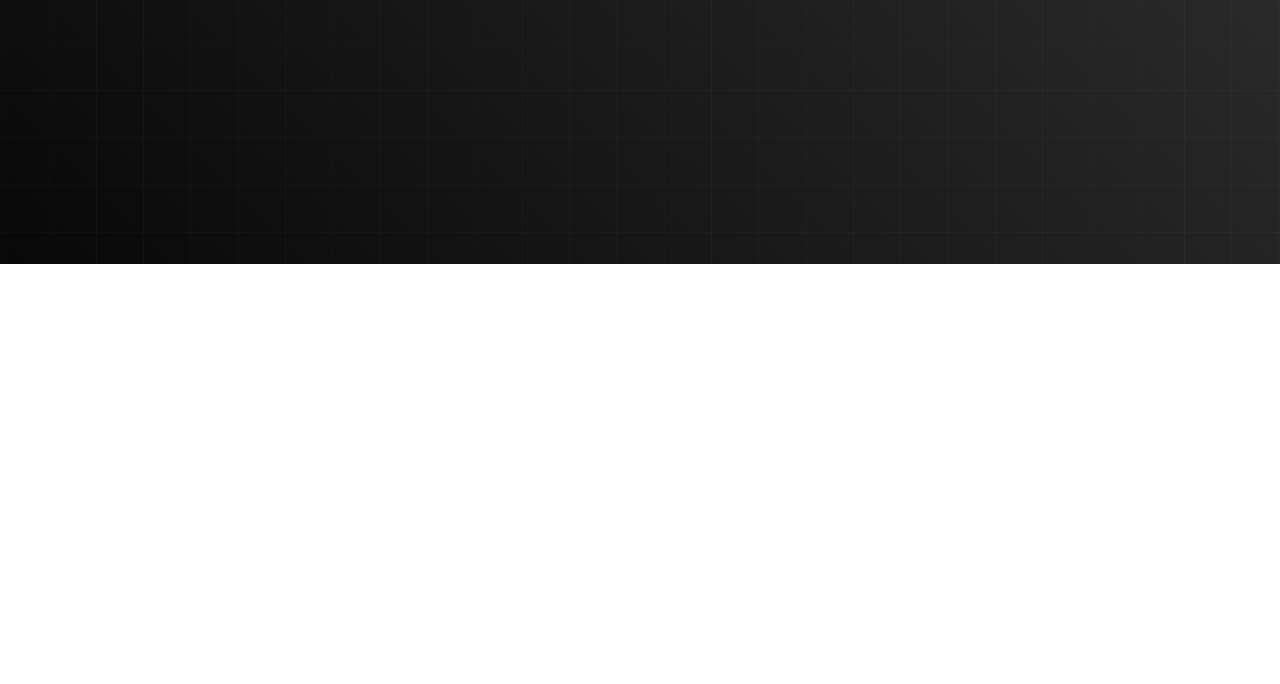
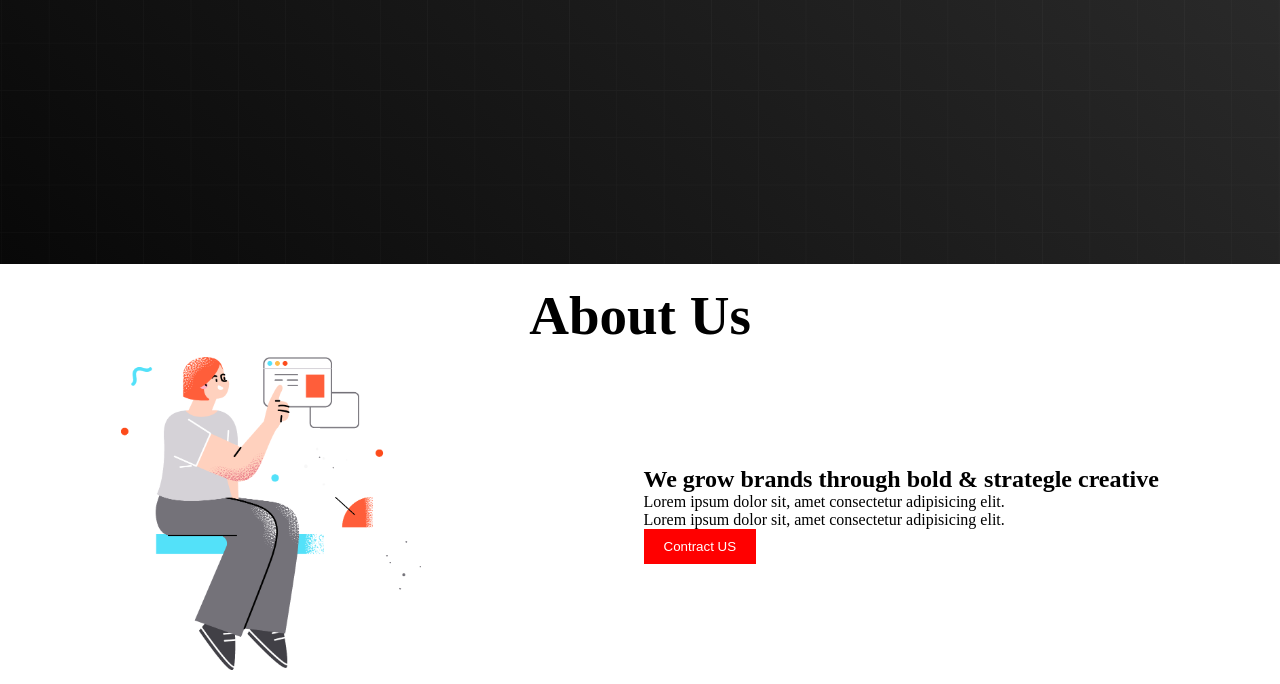
Before and after one commit to ronyvaiyaauniqued01/geekfolio-project-0.1, a plain HTML site: page index.html in a window 1280 px wide. Shown: the part 604-1288 px from the top of the page. Before the commit the page ends 868 px from the top, so only its background shows below. Drawn offline with Linux system fonts and the light colour scheme.

Commit message:
main section

```diff
--- a/index.html
+++ b/index.html
@@ -42,6 +42,24 @@
                 </div>
             </div>
         </section>
+
+        <section>
+            <!-- this is about us -->
+
+            <h1 class="title about-title">About Us</h1>
+            <div class="about-container">
+                <div class="about-info">
+                    <h1>We grow brands through bold & strategle creative</h1>
+                    <p>Lorem ipsum dolor sit, amet consectetur adipisicing elit. </p>
+                    <p>Lorem ipsum dolor sit, amet consectetur adipisicing elit. </p>
+                    <button class="btn">Contract US</button>
+                    <!-- we add margin padding -->
+                </div>
+                <div class="about-photo">
+                    <img class="banner-img" src="./images/section.png" alt="">
+                </div>
+            </div>
+        </section>
     </main>
 
     <!-- footer section -->
--- a/style.css
+++ b/style.css
@@ -70,3 +70,16 @@
     border: none;
     /* btn hover effect and cursor */
 }
+
+.about-container{
+    display: flex;
+    justify-content: space-around;
+    align-items: center;
+    flex-direction: row-reverse;
+    padding: 10px;
+}
+
+.about-title{
+    text-align: center;
+    padding-top: 20px;
+}
```
